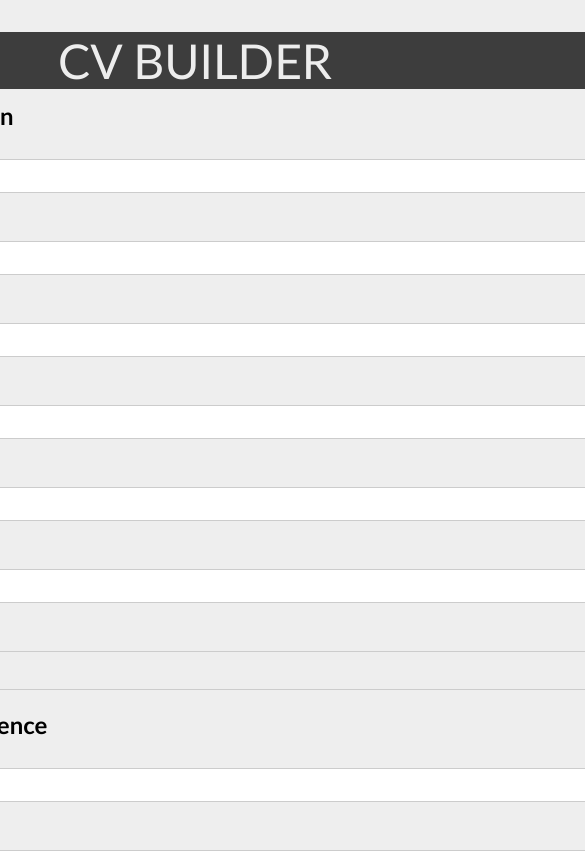
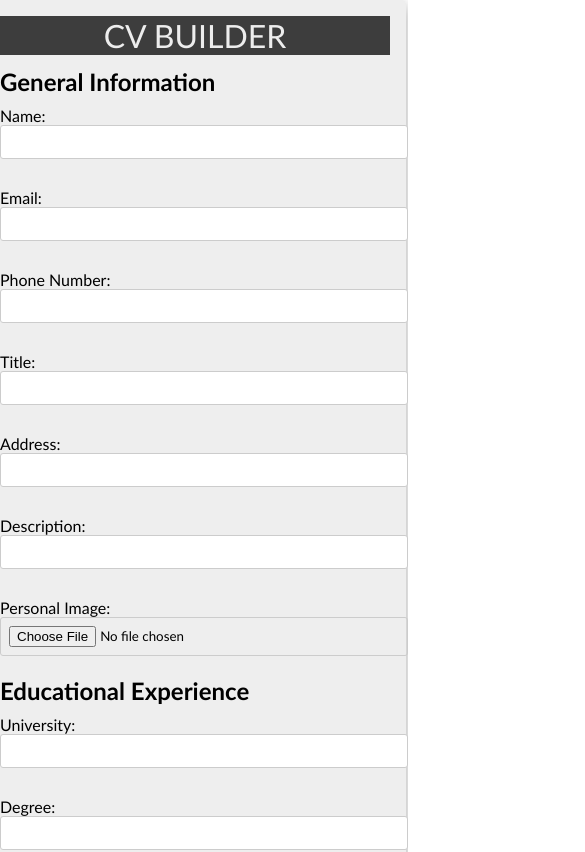
Before and after one commit to loggerino/cv-project, a React (Vite) app: page / in a window 390 px wide. Shown: the top 852 px of the page, 585 px wide, since content can reach past the window. Built offline with nearby package versions, Linux system fonts and the light colour scheme.

Commit message:
Added mobile look

```diff
--- a/src/App.css
+++ b/src/App.css
@@ -109,6 +109,7 @@
 
 .description {
   display: flex;
+  text-align: justify;
   flex-direction: column;
   gap: 1rem;
   margin-bottom: 2rem;
@@ -156,3 +157,35 @@
 .positionTitle {
   font-weight: bold;
 }
+
+@media screen and (max-width: 600px) {
+  .CVForm,
+  .CVPreview {
+    width: 100%;
+    padding: 1rem;
+  }
+
+  .CVPreview {
+    grid-template-columns: 1fr;
+    grid-template-rows: auto 1fr auto;
+  }
+
+  .head,
+  .description,
+  .education,
+  .experience,
+  .sidePanel {
+    padding: 1rem;
+  }
+
+  .CVForm input,
+  .CVForm button,
+  .CVPreview img,
+  .CVPreview .sidePanel {
+    max-width: 100%;
+  }
+
+  .title {
+    font-size: 2rem;
+  }
+}
```
